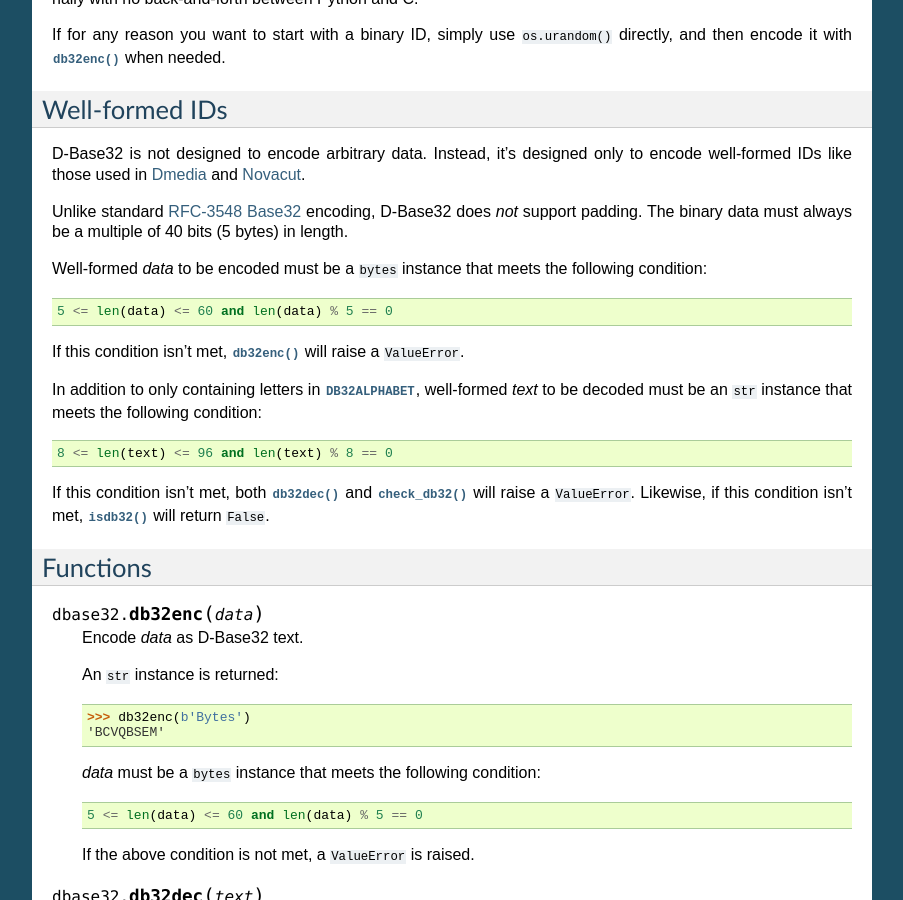
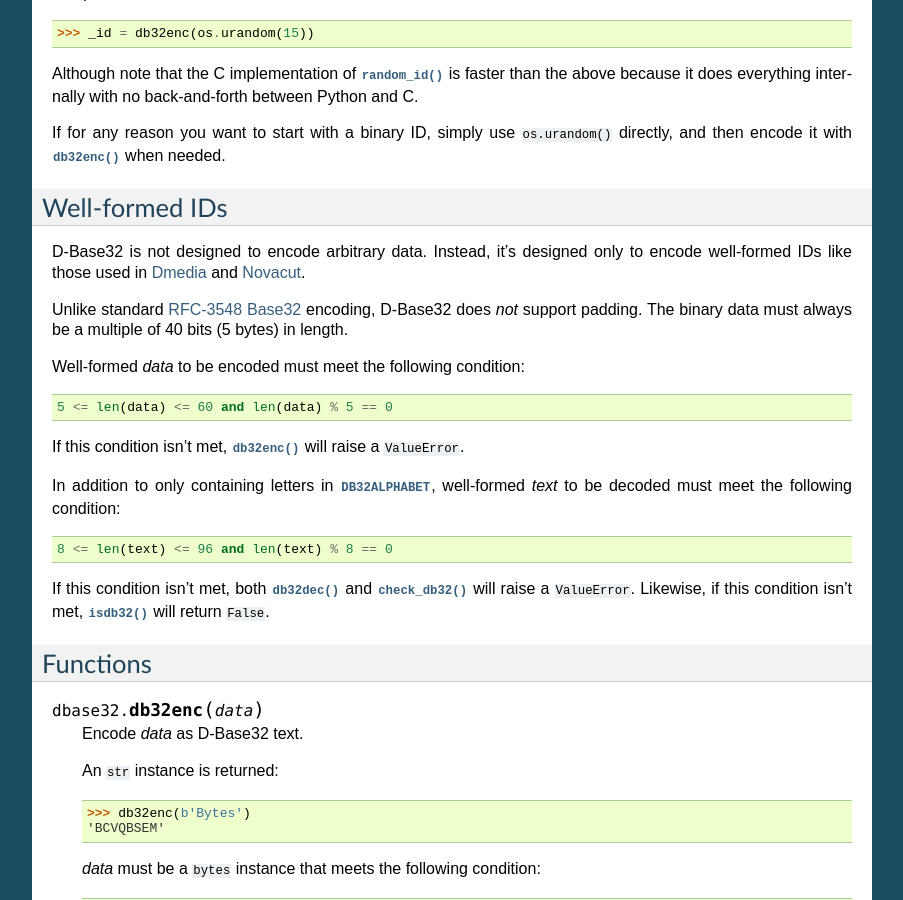
Before and after one commit to json420/dbase32, a Sphinx documentation site: the page built from doc/dbase32.rst, in a window 1280 px wide and 900 px high, scrolled down 1613 px. Shown: the whole window, without its empty margins (198-1101 px from the left). Built offline with Sphinx 7.4.7, drawn with Linux system fonts in a browser that asks for light colours; some of the changed text lies outside the part shown.

Commit message:
small doc update

```diff
--- a/doc/dbase32.rst
+++ b/doc/dbase32.rst
@@ -114,16 +119,14 @@ Unlike standard `RFC-3548 Base32`_ encoding, D-Base32 does *not* support
 padding.  The binary data must always be a multiple of 40 bits (5 bytes) in
 length.
 
-Well-formed *data* to be encoded must be a ``bytes`` instance that meets the
-following condition::
+Well-formed *data* to be encoded must meet the following condition::
 
     5 <= len(data) <= 60 and len(data) % 5 == 0
 
 If this condition isn't met, :func:`db32enc()` will raise a ``ValueError``.
 
 In addition to only containing letters in :data:`DB32ALPHABET`, well-formed
-*text* to be decoded must be an ``str`` instance that meets the following
-condition::
+*text* to be decoded must meet the following condition::
 
     8 <= len(text) <= 96 and len(text) % 8 == 0
 
```
Also changed, not shown: other parts of doc/dbase32.rst (+5 -0 lines).
